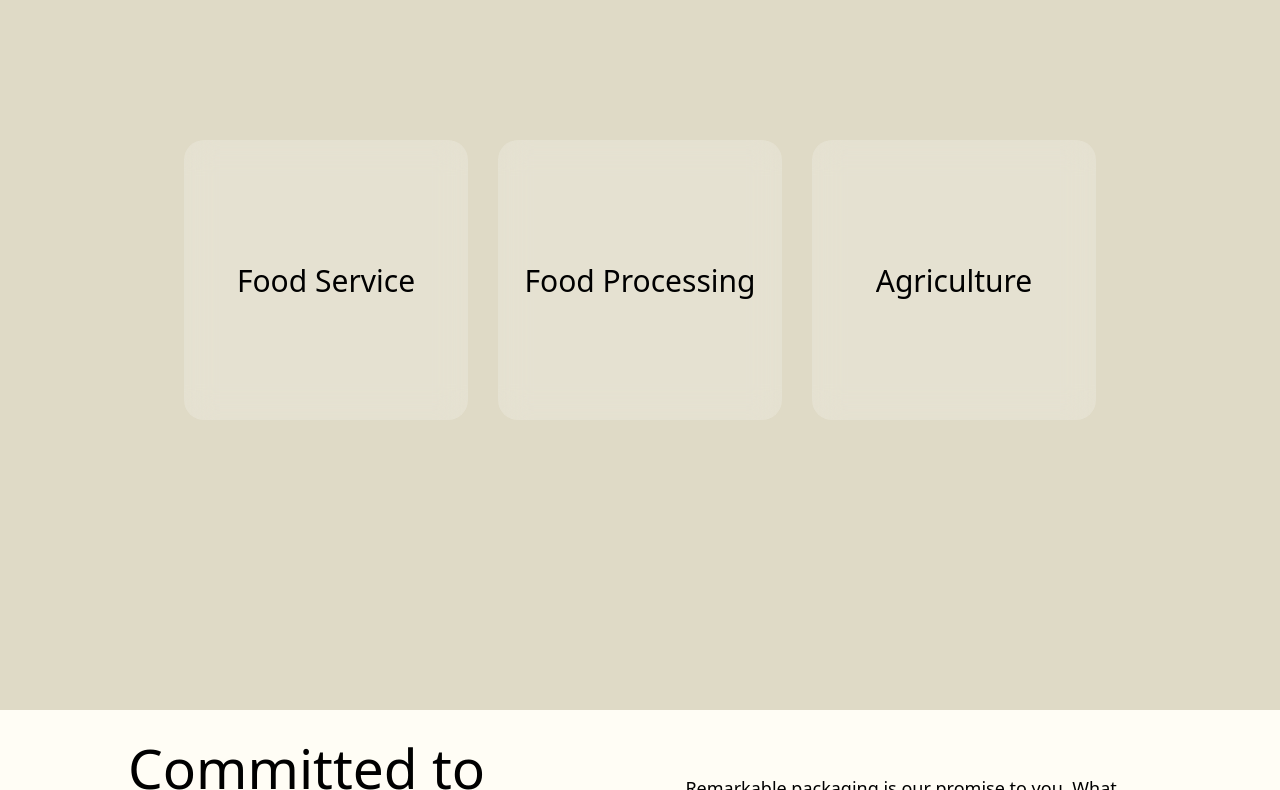
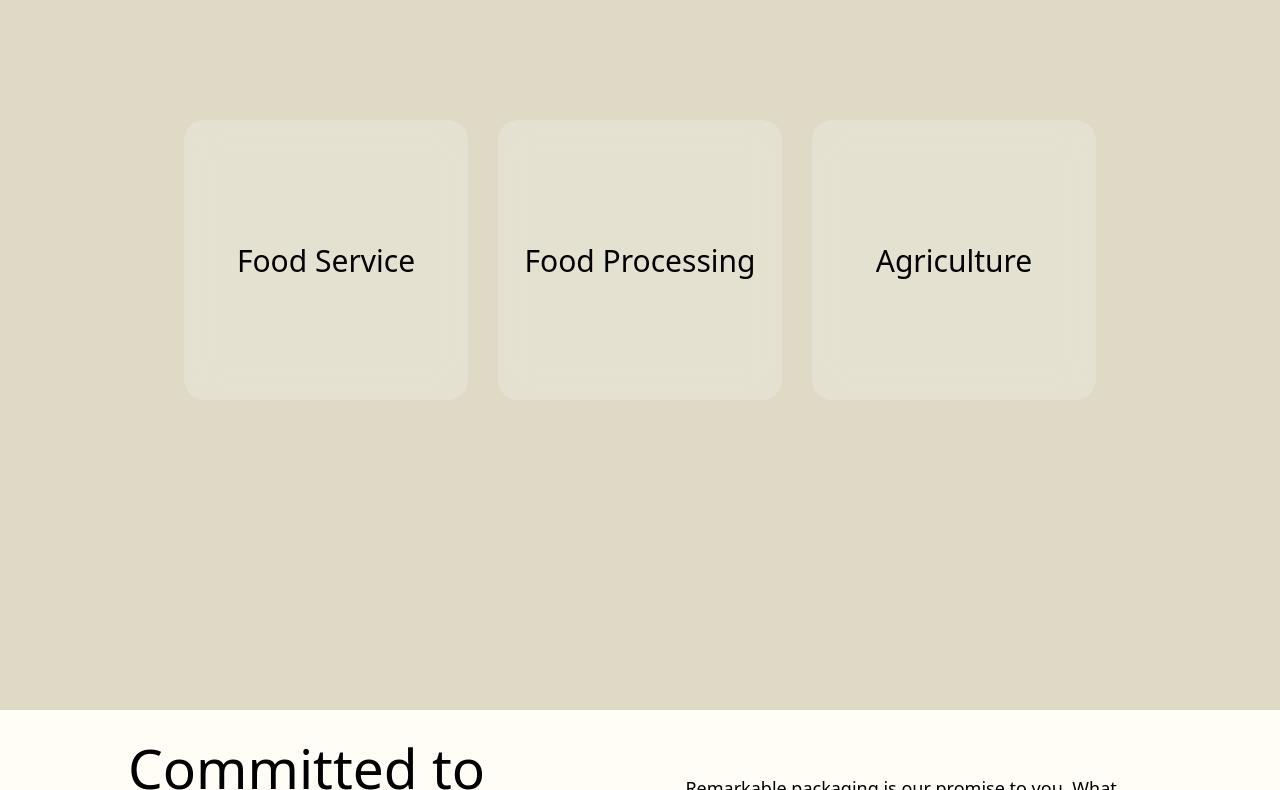
Before and after one commit to Hetvi0456/yucca_website_clone, a plain HTML site: page index.html in a window 1280 px wide. Shown: the part 2010-2800 px from the top of the page. Drawn offline with nearby package versions, Linux system fonts and the light colour scheme.

Commit message:
fixing layout of card

```diff
--- a/style.css
+++ b/style.css
@@ -167,7 +167,7 @@ nav:hover {
     align-items: center;
     overflow: hidden;
     z-index: 9999;
-    top: -30px;
+    top: -50px;
 }
 
 .text-container {
```
